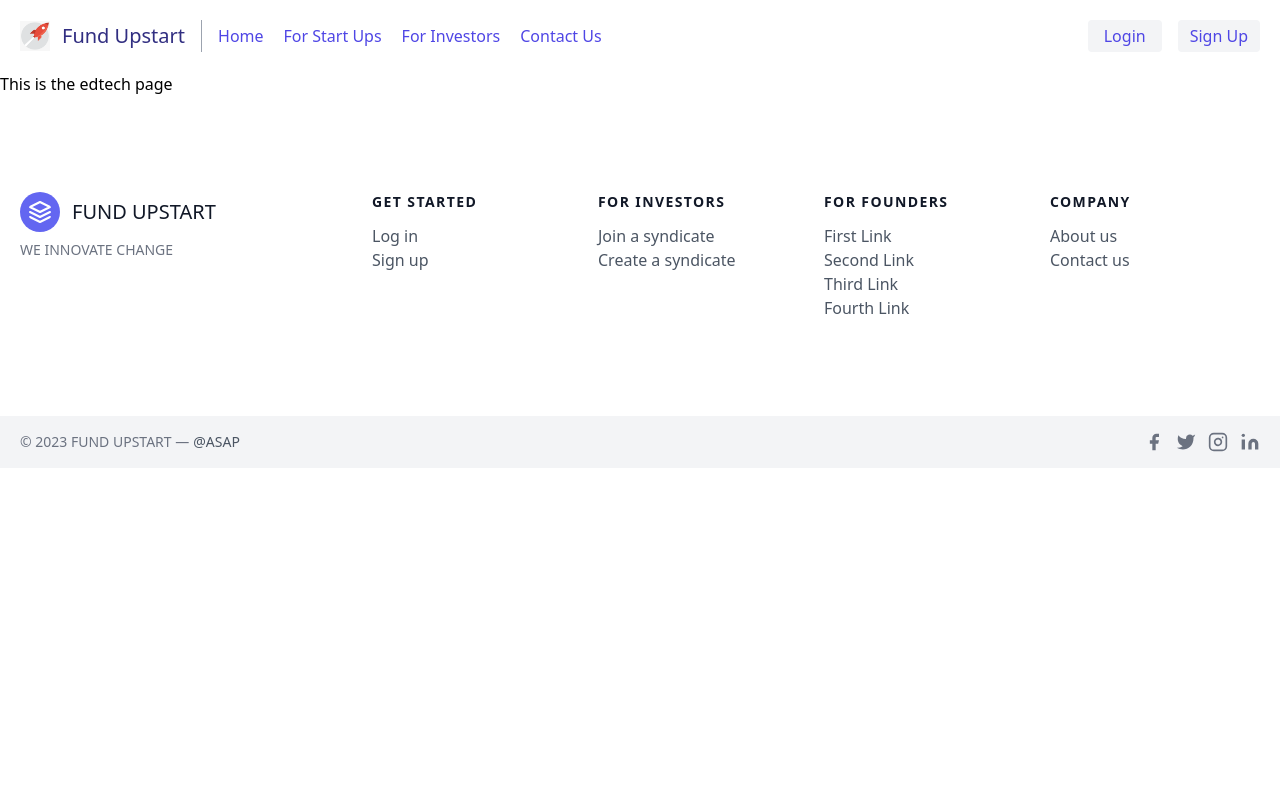
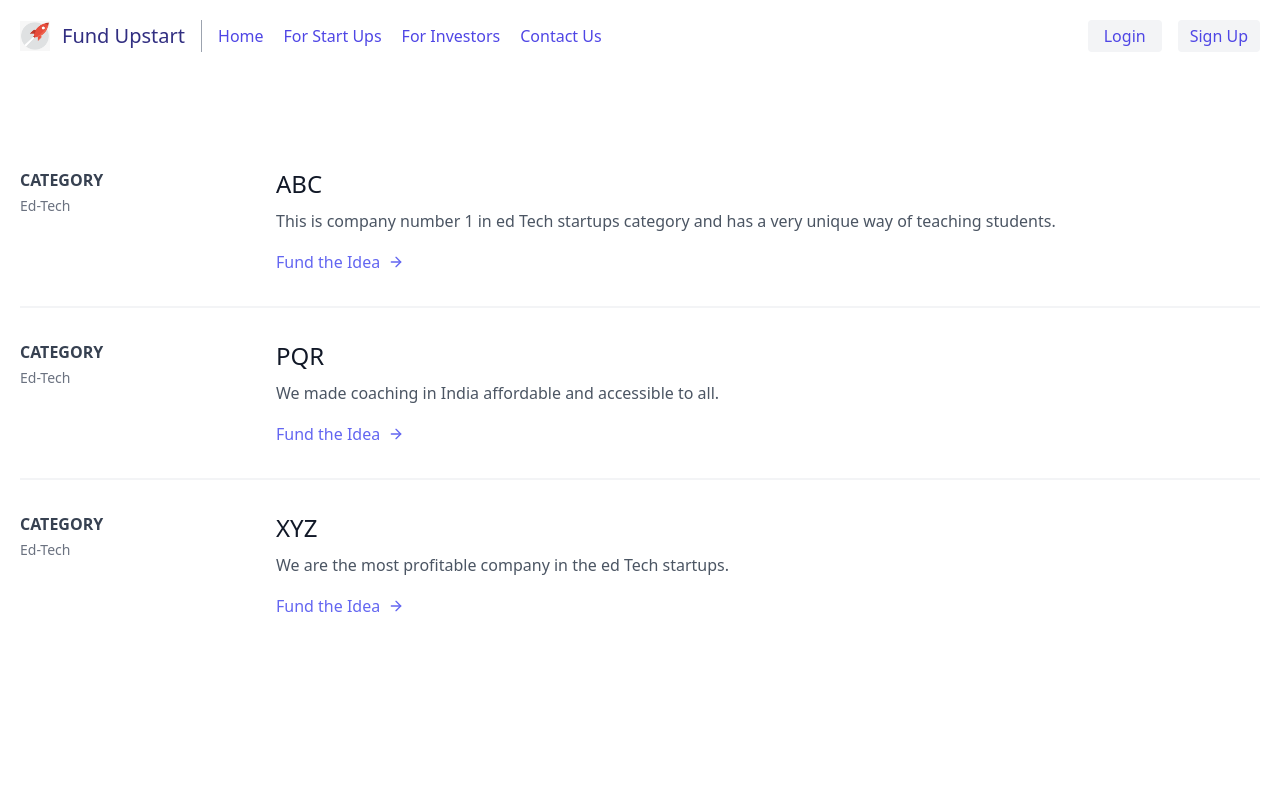
Before and after one commit to Atharva089/Fund-Upstart, a Next.js app in the folder fundupstart/: page /edtech in a window 1280 px wide. Shown: the top 800 px of the page. Built offline with nearby package versions, Linux system fonts and the light colour scheme.

Commit message:
Payment gateway finalized

```diff
--- a/fundupstart/app/edtech/page.js
+++ b/fundupstart/app/edtech/page.js
@@ -2,5 +2,117 @@
 import React from "react";
 
 export default function Edtech() {
-  return <div>This is the edtech page</div>;
+  return (
+    <div>
+      <section className="text-gray-600 body-font overflow-hidden">
+        <div className="container px-5 py-24 mx-auto">
+          <div className="-my-8 divide-y-2 divide-gray-100">
+            <div className="py-8 flex flex-wrap md:flex-nowrap">
+              <div className="md:w-64 md:mb-0 mb-6 flex-shrink-0 flex flex-col">
+                <span className="font-semibold title-font text-gray-700">
+                  CATEGORY
+                </span>
+                <span className="mt-1 text-gray-500 text-sm">Ed-Tech</span>
+              </div>
+              <div className="md:flex-grow">
+                <h2 className="text-2xl font-medium text-gray-900 title-font mb-2">
+                  ABC
+                </h2>
+                <p className="leading-relaxed">
+                  This is company number 1 in ed Tech startups category and has
+                  a very unique way of teaching students.
+                </p>
+                <a
+                  href="/payments"
+                  className="text-indigo-500 inline-flex items-center mt-4"
+                >
+                  Fund the Idea
+                  <svg
+                    className="w-4 h-4 ml-2"
+                    viewBox="0 0 24 24"
+                    stroke="currentColor"
+                    strokeWidth="2"
+                    fill="none"
+                    strokeLinecap="round"
+                    strokeLinejoin="round"
+                  >
+                    <path d="M5 12h14"></path>
+                    <path d="M12 5l7 7-7 7"></path>
+                  </svg>
+                </a>
+              </div>
+            </div>
+            <div className="py-8 flex flex-wrap md:flex-nowrap">
+              <div className="md:w-64 md:mb-0 mb-6 flex-shrink-0 flex flex-col">
+                <span className="font-semibold title-font text-gray-700">
+                  CATEGORY
+                </span>
+                <span className="mt-1 text-gray-500 text-sm">Ed-Tech</span>
+              </div>
+              <div className="md:flex-grow">
+                <h2 className="text-2xl font-medium text-gray-900 title-font mb-2">
+                  PQR
+                </h2>
+                <p className="leading-relaxed">
+                  We made coaching in India affordable and accessible to all.
+                </p>
+                <a
+                  href="/payments"
+                  className="text-indigo-500 inline-flex items-center mt-4"
+                >
+                  Fund the Idea
+                  <svg
+                    className="w-4 h-4 ml-2"
+                    viewBox="0 0 24 24"
+                    stroke="currentColor"
+                    strokeWidth="2"
+                    fill="none"
+                    strokeLinecap="round"
+                    strokeLinejoin="round"
+                  >
+                    <path d="M5 12h14"></path>
+                    <path d="M12 5l7 7-7 7"></path>
+                  </svg>
+                </a>
+              </div>
+            </div>
+            <div className="py-8 flex flex-wrap md:flex-nowrap">
+              <div className="md:w-64 md:mb-0 mb-6 flex-shrink-0 flex flex-col">
+                <span className="font-semibold title-font text-gray-700">
+                  CATEGORY
+                </span>
+                <span className="mt-1 text-gray-500 text-sm">Ed-Tech</span>
+              </div>
+              <div className="md:flex-grow">
+                <h2 className="text-2xl font-medium text-gray-900 title-font mb-2">
+                  XYZ
+                </h2>
+                <p className="leading-relaxed">
+                  We are the most profitable company in the ed Tech startups.
+                </p>
+                <a
+                  href="/payments"
+                  className="text-indigo-500 inline-flex items-center mt-4"
+                >
+                  Fund the Idea
+                  <svg
+                    className="w-4 h-4 ml-2"
+                    viewBox="0 0 24 24"
+                    stroke="currentColor"
+                    strokeWidth="2"
+                    fill="none"
+                    strokeLinecap="round"
+                    strokeLinejoin="round"
+                  >
+                    <path d="M5 12h14"></path>
+                    <path d="M12 5l7 7-7 7"></path>
+                  </svg>
+                </a>
+              </div>
+            </div>
+          </div>
+        </div>
+      </section>
+    </div>
+  );
 }
--- a/fundupstart/components/Payment.js
+++ b/fundupstart/components/Payment.js
@@ -17,10 +17,7 @@ export default function Payments() {
         "Content-Type": "application/json",
       },
       body: JSON.stringify({
-        items: [
-          { id: 1, quantity: 3 },
-          { id: 2, quantity: 1 },
-        ],
+        items: [{ id: 1, quantity: 1 }],
       }),
     });
     const session = await response.json();
@@ -34,10 +31,30 @@ export default function Payments() {
     }
   };
   return (
-    <div>
-      <button type="button" onClick={handleButtonClick}>
-        Checkout
-      </button>
+    // <div>
+    //   <button type="button" onClick={handleButtonClick}>
+    //     Checkout
+    //   </button>
+    // </div>
+
+    <div className="min-h-screen flex items-center justify-center bg-gray-100">
+      <div className="bg-white p-8 rounded-lg shadow-md">
+        <h1 className="text-2xl font-semibold mb-4">Choose Payment Option</h1>
+
+        {/* Payment Option Buttons */}
+        <div className="grid grid-cols-1 gap-4">
+          {/* Credit Card Option */}
+
+          {/* Stripe Option */}
+          <button
+            type="button"
+            onClick={handleButtonClick}
+            className="bg-indigo-500 text-white py-2 px-4 rounded-lg shadow-md hover:bg-indigo-600 transition duration-300"
+          >
+            Pay with Stripe
+          </button>
+        </div>
+      </div>
     </div>
   );
 }
--- a/fundupstart/pages/api/create-checkout-session.js
+++ b/fundupstart/pages/api/create-checkout-session.js
@@ -10,11 +10,7 @@ const stripe = require("stripe")(
   "sk_test_51Nk7IzSEBFON0EJBR49AsAhYc5E9LEGJOwpwDgno7co8msn4NiODrrHQEthWPQfqi07nwBDTE5D30hDq68zluzrJ0046eRH5rQ"
 );
 //new Stripe(process.env.STRIPE_PRIVATE_KEY);
-//
-const storeItems = new Map([
-  [1, { priceInCents: 10000, name: "Learn React Today" }],
-  [2, { priceInCents: 20000, name: "Learn CSS Today" }],
-]);
+const storeItems = new Map([[1, { priceInCents: 10000, name: "PQR Funding" }]]);
 
 export default async (req, res) => {
   try {
```
Also changed, not shown: 1 other file (tests, documents, lock files or other folders).
